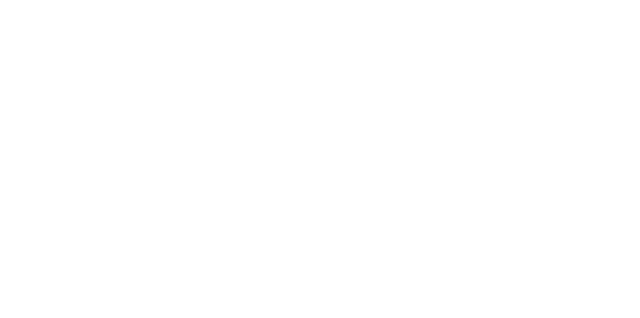
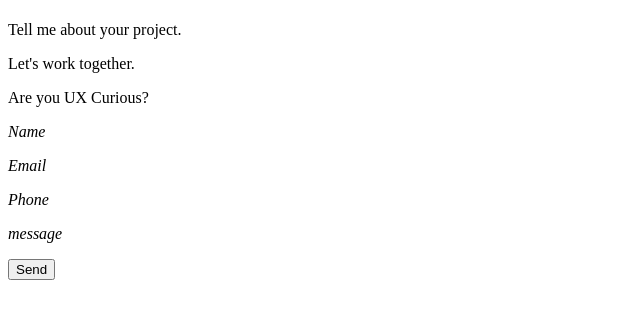
Before and after one commit to LILRHEE/UXC4, a plain HTML site: page CONTACT.html in a window 1280 px wide. Shown: the whole page, without its empty margins (0-640 px from the left). Drawn offline with Linux system fonts and the light colour scheme.

Commit message:
Update CONTACT.html

```diff
--- a/CONTACT.html
+++ b/CONTACT.html
@@ -1,12 +1,25 @@
 <!doctype html>
 <html>
-  <head>
-    <title>hi</title>
+  <h1>
+    <title>CONTACT</title>
 
 
-  </head>
-  <body>
+  </h1>
+    <body>
+      <p>Tell me about your project.<p>
+      <p>Let's work together.<p>
+      <p>Are you UX Curious?<p>
+      <I heart Design Sprints</p>
 
+      <p>Name<p>
+
+      <p>Email<p>
+
+      <p>Phone<p>
+
+      <p>message</p>
+
+      <button>Send</button>
 
   </body>
 
```
